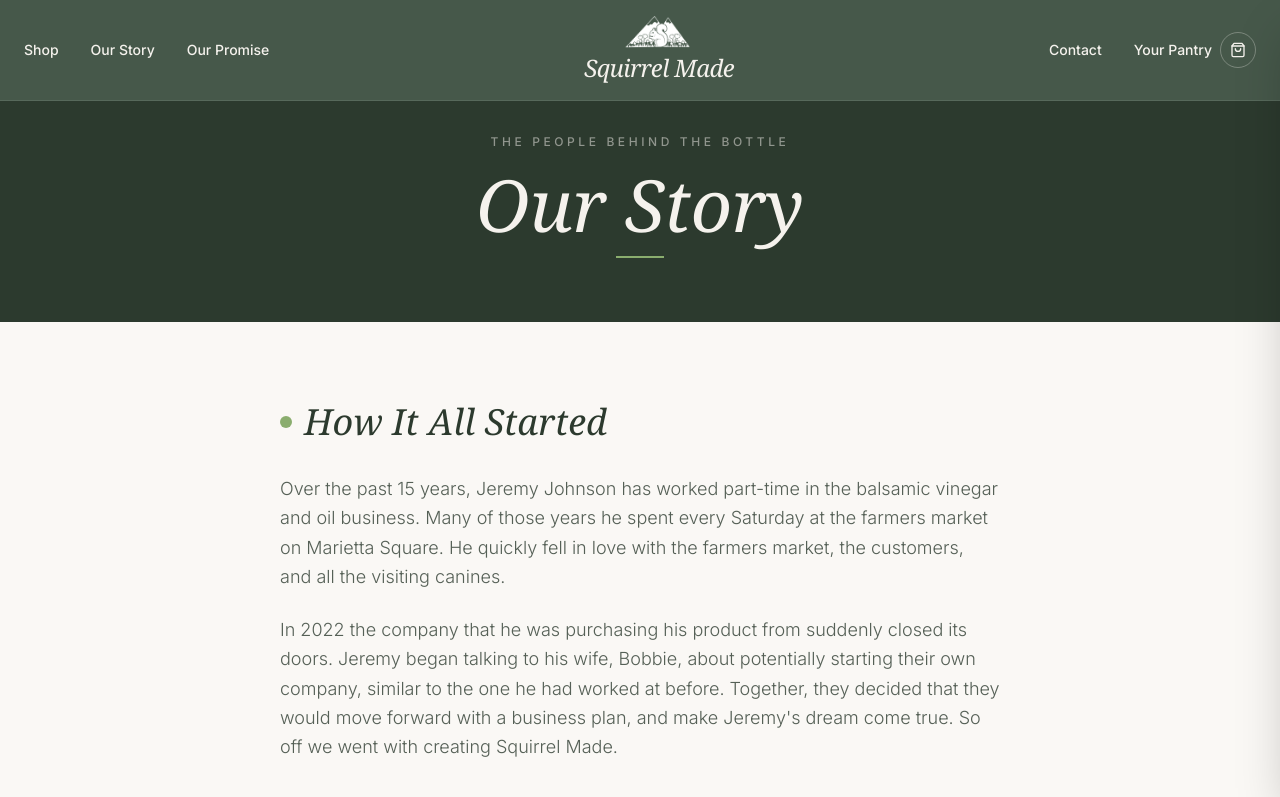
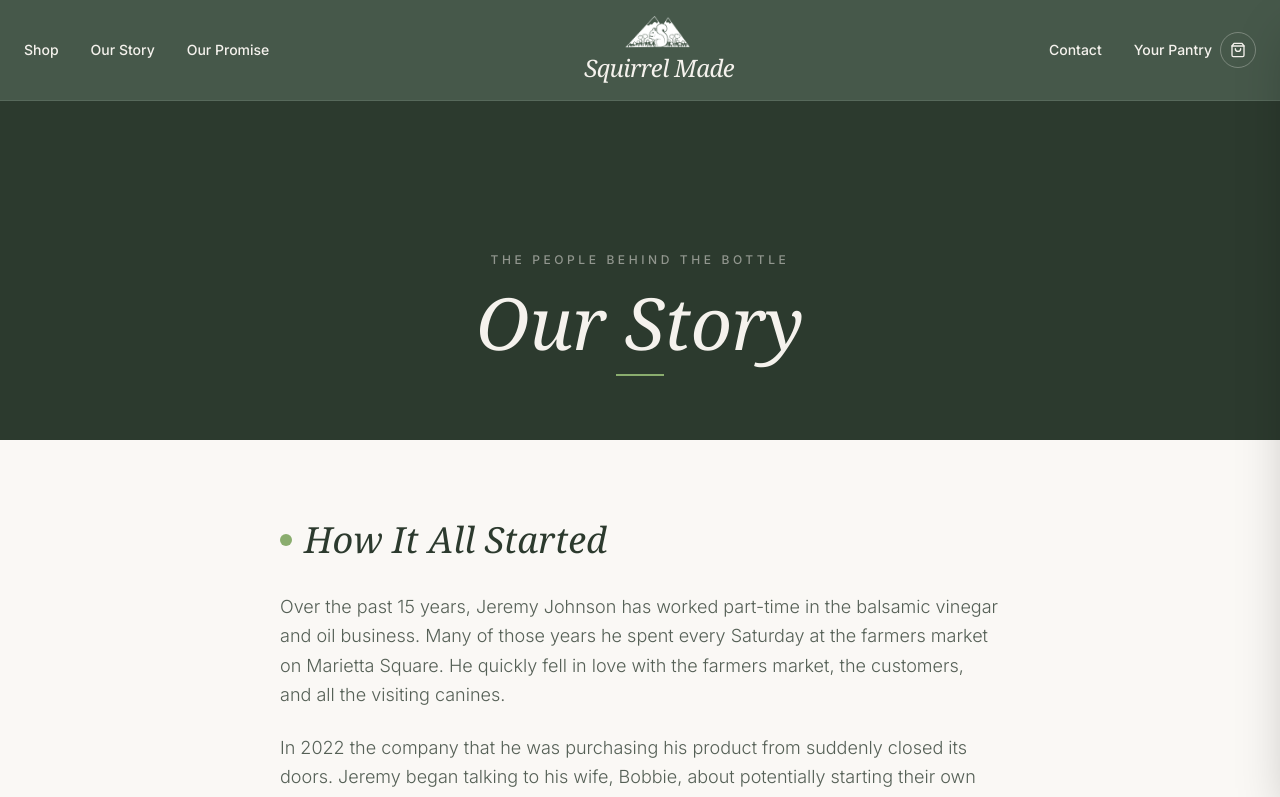
Before and after one commit to creativecowboys/Squirrel-Made-Website, a React (Vite) app: page /our-story in a window 1280 px wide. Shown: the top 797 px of the page. Built offline with nearby package versions, Linux system fonts and the light colour scheme; a web font is replaced by a local one.

Commit message:
fix: increase hero section heights on Our Promise and Our Story pages

```diff
--- a/components/OurPromise.tsx
+++ b/components/OurPromise.tsx
@@ -56,7 +56,7 @@
             <Navbar cartCount={cartCount} onCartOpen={onCartOpen} />
 
             {/* Hero */}
-            <section className="relative pt-32 pb-20 px-6 overflow-hidden">
+            <section className="relative min-h-[55vh] flex items-center pt-28 pb-20 px-6 overflow-hidden">
                 {/* Background image */}
                 <div className="absolute inset-0 z-0">
                     <img
--- a/components/OurStory.tsx
+++ b/components/OurStory.tsx
@@ -14,7 +14,7 @@
             <Navbar cartCount={cartCount} onCartOpen={onCartOpen} />
 
             {/* Hero banner */}
-            <section className="pt-32 pb-16 px-6 bg-[#2c3a2e] text-[#f5f2ed] text-center">
+            <section className="min-h-[55vh] flex items-end pb-16 px-6 bg-[#2c3a2e] text-[#f5f2ed] text-center">
                 <div className="max-w-3xl mx-auto space-y-4">
                     <span className="text-xs uppercase tracking-[0.3em] font-medium text-[#f5f2ed]/50">The People Behind the Bottle</span>
                     <h1 className="text-5xl md:text-7xl font-serif italic">Our Story</h1>
```
